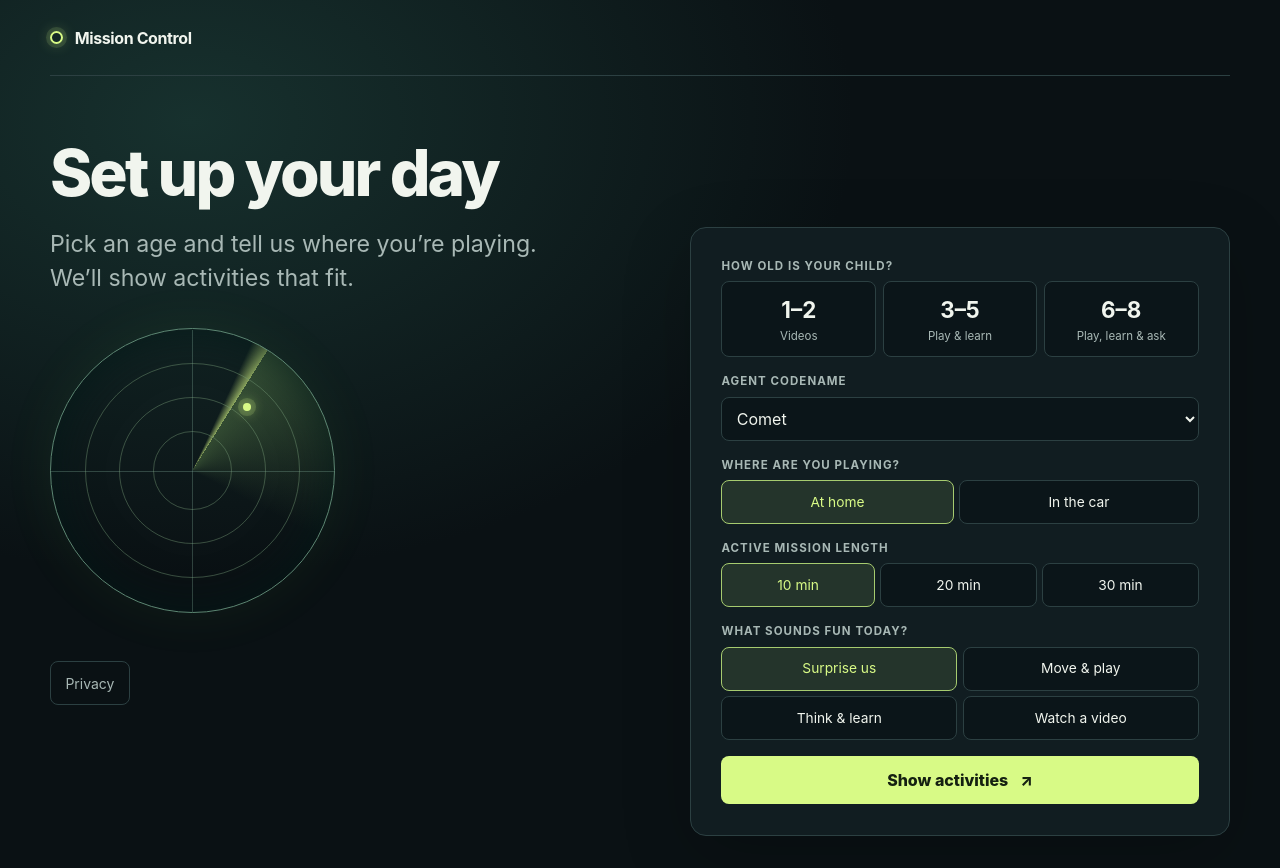
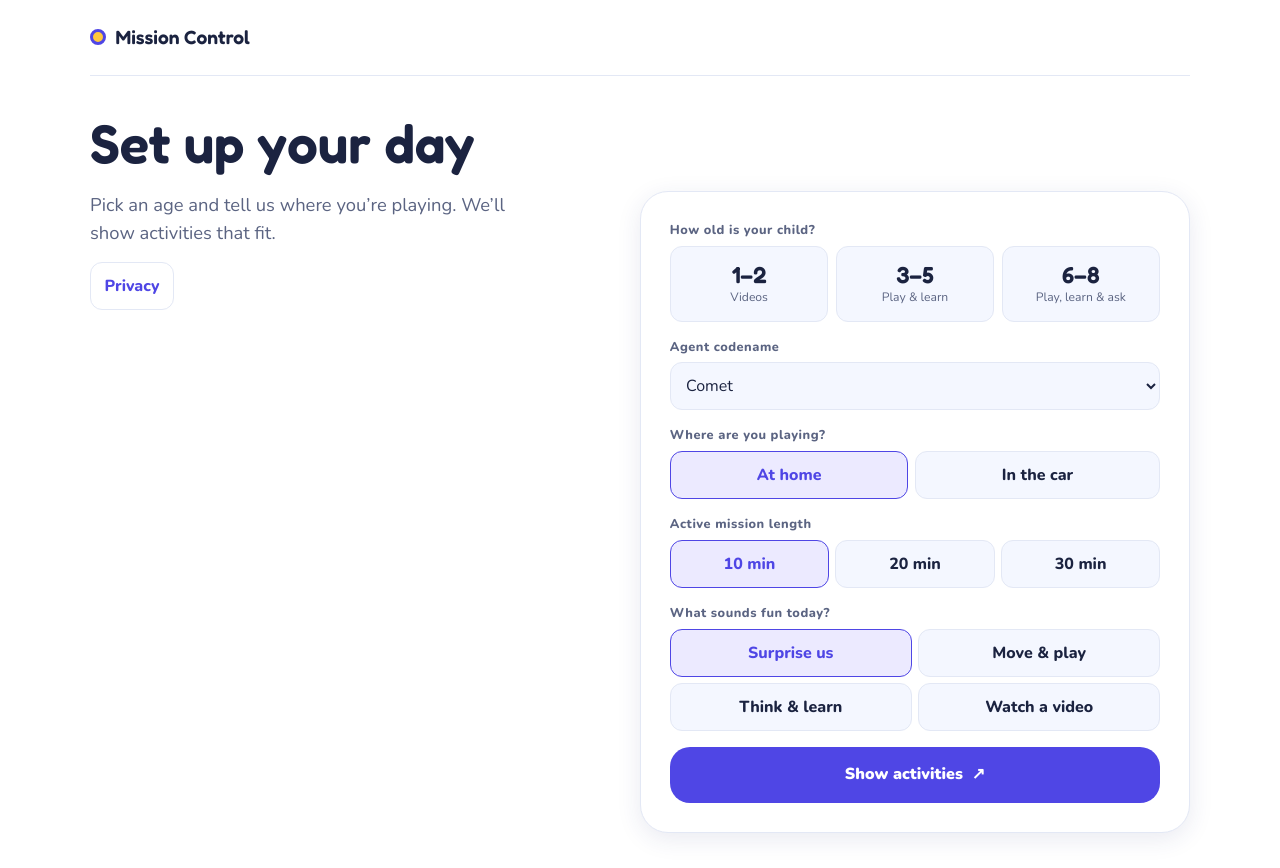
Before and after one commit to Tarlan2006/westcoded-business-cup, a React (Vite) app: page / in a window 1280 px wide. Built offline with nearby package versions, Linux system fonts and the light colour scheme.

Commit message:
Introduce a light visual theme

```diff
--- a/index.html
+++ b/index.html
@@ -4,6 +4,9 @@
     <meta charset="UTF-8" />
     <meta name="viewport" content="width=device-width, initial-scale=1.0" />
     <title>Mission Control</title>
+    <link rel="preconnect" href="https://fonts.googleapis.com" />
+    <link rel="preconnect" href="https://fonts.gstatic.com" crossorigin />
+    <link href="https://fonts.googleapis.com/css2?family=Fredoka:wght@400;500;600;700&amp;family=Nunito:wght@400;600;700;800;900&amp;display=swap" rel="stylesheet" />
   </head>
   <body>
     <div id="root"></div>
--- a/src/index.css
+++ b/src/index.css
@@ -1,283 +1,155 @@
 @import "tailwindcss";
 
 :root {
-  color-scheme: dark;
-  font-family: "Inter", "Segoe UI", sans-serif;
-  color: #f1f5ee;
-  background: #0a1114;
-  --muted: #a8b8b5;
-  --accent: #d8fa86;
-  --edge: #2c4042;
+  color-scheme: light;
+  --bg: #ffffff;
+  --bg-soft: #f4f7ff;
+  --surface: #ffffff;
+  --border: #e3e8f5;
+  --text: #1b2340;
+  --muted: #5b6482;
+  --primary: #4f46e5;
+  --primary-hover: #4138c5;
+  --primary-soft: #eceaff;
+  --accent: #ffc83d;
+  --accent-text: #3d2b00;
+  --success: #1fa971;
+  --success-text: #155940;
+  --coral: #ff6b6b;
+  --coral-soft: #fff0ee;
+  --coral-text: #9c392e;
+  --mint: #dff7ec;
+  --sky: #e8f5ff;
+  --sky-text: #225b87;
+  --sun-soft: #fff5d8;
+  --ink-soft: #344061;
+  --radius-sm: 12px;
+  --radius: 20px;
+  --radius-lg: 28px;
+  --radius-pill: 999px;
+  --shadow: 0 6px 24px rgba(40, 52, 120, .10);
+  --font-heading: "Fredoka", "Nunito", system-ui, sans-serif;
+  --font-body: "Nunito", system-ui, sans-serif;
+  font-family: var(--font-body);
+  color: var(--text);
+  background: var(--bg);
 }
 
-body {
-  min-width: 280px;
-  min-height: 100dvh;
-  margin: 0;
-  background: radial-gradient(ellipse at 15% 14%, #17312e 0, transparent 43%), #0a1114;
-}
-
+body { min-width: 280px; min-height: 100dvh; margin: 0; }
 button, select, a, input { touch-action: manipulation; }
 button:not(:disabled), select { cursor: pointer; }
-button:disabled { cursor: default; opacity: .5; }
-:focus-visible { outline: 2px solid var(--accent); outline-offset: 4px; }
+button:disabled { cursor: default; color: var(--muted); background: var(--bg-soft); }
+:focus-visible { outline: 3px solid var(--primary); outline-offset: 3px; }
 
-.shell {
-  width: min(100% - 3rem, 1180px);
-  margin-inline: auto;
-  padding-bottom: max(2rem, env(safe-area-inset-bottom));
-}
+.shell { width: min(100% - 2rem, 1100px); margin-inline: auto; padding-bottom: max(2rem, env(safe-area-inset-bottom)); }
+.topbar { min-height: 76px; display: flex; align-items: center; justify-content: space-between; gap: .65rem; border-bottom: 1px solid var(--border); }
+.wordmark { display: inline-flex; align-items: center; gap: .6rem; font: 600 1.2rem/1 var(--font-heading); }
+.signal { display: inline-block; width: 1rem; aspect-ratio: 1; border: 3px solid var(--primary); border-radius: 50%; background: var(--accent); }
+.quiet-button, .primary-button, .secondary-button { display: inline-flex; align-items: center; justify-content: center; gap: .55rem; text-decoration: none; text-align: center; border: 1px solid transparent; }
+.quiet-button { min-height: 48px; padding: .5rem .85rem; border-color: var(--border); border-radius: var(--radius-sm); background: var(--surface); color: var(--primary); font-weight: 800; }
+.primary-button, .secondary-button { min-height: 56px; padding: .65rem 1.1rem; border-radius: var(--radius); font-size: 1rem; font-weight: 900; line-height: 1.22; }
+.primary-button { background: var(--primary); color: var(--surface); }
+.primary-button:hover:not(:disabled) { background: var(--primary-hover); }
+.secondary-button { background: var(--primary-soft); border-color: var(--border); color: var(--primary); }
+.quiet-button:hover, .secondary-button:hover:not(:disabled) { border-color: var(--primary); background: var(--primary-soft); }
 
-.topbar {
-  min-height: 76px;
-  display: flex;
-  align-items: center;
-  justify-content: space-between;
-  gap: 1rem;
-  border-bottom: 1px solid var(--edge);
-}
+h1, h2, h3 { font-family: var(--font-heading); font-weight: 600; line-height: 1.07; }
+h1 { font-size: clamp(2.25rem, 6vw, 4.2rem); }
+h2 { font-size: clamp(1.5rem, 3vw, 2rem); }
+h1 em { color: var(--primary); font-style: normal; }
+.panel { min-width: 0; padding: clamp(1rem, 4vw, 1.8rem); border: 1px solid var(--border); border-radius: var(--radius-lg); background: var(--surface); box-shadow: var(--shadow); }
+.setup-form, .parent-panel { display: grid; gap: 1rem; align-content: start; }
+.field-label { display: block; width: fit-content; margin-bottom: .35rem; color: var(--muted); font-size: .8rem; font-weight: 800; letter-spacing: .04em; }
+select, .gate-answer input, .learn-card textarea { width: 100%; min-height: 48px; border: 1px solid var(--border); border-radius: var(--radius-sm); padding: .55rem .7rem; background: var(--bg-soft); }
+.segmented { display: flex; flex-wrap: wrap; gap: .4rem; }
+.segmented button { flex: 1 1 auto; min-height: 48px; min-width: 48px; border: 1px solid var(--border); border-radius: var(--radius-sm); background: var(--bg-soft); padding: .45rem .65rem; font-weight: 800; }
+.segmented button[aria-pressed="true"] { border-color: var(--primary); background: var(--primary-soft); color: var(--primary); }
+.safety { color: var(--accent-text); background: var(--sun-soft); border-left: 4px solid var(--accent); border-radius: var(--radius-sm); padding: .85rem 1rem; font-size: .92rem; }
 
-.wordmark {
-  display: inline-flex;
-  align-items: center;
-  gap: .75rem;
-  font-weight: 750;
-  letter-spacing: -.025em;
-}
-
-.signal {
-  display: inline-block;
-  width: .8rem;
-  aspect-ratio: 1;
-  border: 2px solid var(--accent);
-  border-radius: 100%;
-  box-shadow: 0 0 0 4px #d8fa8620, 0 0 15px #d8fa8655;
-}
-
-.quiet-button {
-  display: inline-flex;
-  min-height: 44px;
-  align-items: center;
-  justify-content: center;
-  border: 1px solid var(--edge);
-  border-radius: 8px;
-  padding: .55rem .9rem;
-  text-decoration: none;
-  color: var(--muted);
-  font-size: .875rem;
-}
-
-.quiet-button:hover, .secondary-button:hover:not(:disabled) { border-color: #6a8981; color: white; }
-
-.intake-layout {
-  display: grid;
-  grid-template-columns: minmax(0, 1fr) minmax(0, 540px);
-  gap: clamp(2rem, 7vw, 6rem);
-}
-
-h1, h2 { font-weight: 760; line-height: 1.04; letter-spacing: -.045em; }
-h1 { font-size: clamp(2.4rem, 6vw, 5rem); }
-h2 { font-size: 1.55rem; }
-h1 em { color: var(--accent); font-style: normal; }
-.intake-intro > p, .parent-panel > p, .results > p { color: var(--muted); margin-top: .9rem; }
-
-.radar {
-  position: relative;
-  isolation: isolate;
-  width: min(100%, 285px);
-  aspect-ratio: 1;
-  margin: 2rem 0;
-  overflow: hidden;
-  border: 1px solid #5c8672;
-  border-radius: 50%;
-  background: conic-gradient(from 32deg, #b0ef7c38, transparent 24%, transparent 98%, #d8fa86a0);
-  box-shadow: inset 0 0 45px #031917b0, 0 0 55px #79dc5410;
-}
-
-.radar::before, .radar::after {
-  content: "";
-  position: absolute;
-  background: #7fa89853;
-  inset: 50% 0 auto;
-  height: 1px;
-}
-
-.radar::after { transform: rotate(90deg); }
-.radar span { position: absolute; inset: 12%; border: 1px solid #779b7770; border-radius: 50%; }
-.radar span:nth-child(2) { inset: 24%; }
-.radar span:nth-child(3) { inset: 36%; }
-.radar i {
-  position: absolute;
-  top: 26%;
-  left: 68%;
-  background: var(--accent);
-  width: 8px;
-  aspect-ratio: 1;
-  border-radius: 50%;
-  box-shadow: 0 0 13px var(--accent), 0 0 0 5px #d8fa8628;
-}
-
-.panel {
-  padding: clamp(1.1rem, 4vw, 1.9rem);
-  border: 1px solid var(--edge);
-  border-radius: 16px;
-  background: #111d21;
-  box-shadow: 0 20px 70px #0003;
-}
-
-.setup-form, .parent-panel { display: grid; gap: 1rem; align-content: start; }
-.field-label {
-  display: block;
-  width: fit-content;
-  margin-bottom: .38rem;
-  color: var(--muted);
-  font-size: .72rem;
-  font-weight: 700;
-  letter-spacing: .09em;
-  text-transform: uppercase;
-}
-
-select, .gate-answer input {
-  width: 100%;
-  min-height: 44px;
-  border: 1px solid var(--edge);
-  border-radius: 8px;
-  padding: .48rem .65rem;
-  background: #0b1519;
-}
-
-.segmented { display: flex; flex-wrap: wrap; gap: .35rem; }
-.segmented button {
-  flex: 1 0 auto;
-  min-height: 44px;
-  border: 1px solid var(--edge);
-  border-radius: 8px;
-  background: #0b1519;
-  padding: .35rem .5rem;
-  font-size: .86rem;
-}
-
-.segmented button[aria-pressed="true"] {
-  border-color: #a6cb6f;
-  background: #24342b;
-  color: var(--accent);
-}
-
-.safety { color: #dcd2ad; font-size: .79rem; line-height: 1.45; padding: .6rem .8rem; border-left: 2px solid #e3c66d; background: #e3c66d0e; }
-
-.primary-button, .secondary-button {
-  display: flex;
-  align-items: center;
-  justify-content: center;
-  gap: .75rem;
-  min-height: 48px;
-  padding: .6rem 1rem;
-  border-radius: 8px;
-  font-weight: 800;
-  text-align: center;
-  text-decoration: none;
-}
-
-.primary-button { color: #152011; background: var(--accent); }
-.primary-button:hover:not(:disabled) { background: #ecffbf; }
-.secondary-button { border: 1px solid #537168; background: #142529; }
-
-.mission-shell { width: min(100% - 2rem, 660px); }
-.mission-console { display: grid; justify-items: center; margin: 1rem auto 0; gap: clamp(.65rem, 2vh, 1.2rem); text-align: center; }
-.mission-stats { display: flex; justify-content: space-between; gap: .5rem; width: 100%; color: var(--muted); }
-.mission-stats span { background: #122125; border: 1px solid var(--edge); border-radius: 8px; padding: .4rem .6rem; font-size: .83rem; }
-.mission-stats strong { color: #f1f5ee; margin-left: .3rem; }
-.timer {
-  width: min(70vw, 30dvh, 265px);
-  min-width: 170px;
-  aspect-ratio: 1;
-  border-radius: 50%;
-  padding: 8px;
-  background: conic-gradient(var(--accent) var(--remaining), #2c4042 0);
-  box-shadow: 0 0 40px #8ae7651c;
-}
-
-.timer-center { display: grid; align-content: center; justify-items: center; height: 100%; border-radius: 50%; background: #0d1b1e; }
-.timer-value { font-size: clamp(3rem, 8vw, 5rem); font-weight: 760; line-height: 1.1; font-variant-numeric: tabular-nums; }
-.timer-label { font-size: .7rem; text-transform: uppercase; letter-spacing: .12em; color: var(--muted); }
+.mission-shell { width: min(100% - 2rem, 830px); }
+.mission-console { display: grid; justify-items: center; margin: 1rem auto 0; gap: clamp(.65rem, 2vh, 1.15rem); text-align: center; }
+.mission-stats { display: flex; justify-content: center; flex-wrap: wrap; gap: .5rem; width: 100%; color: var(--muted); }
+.mission-stats span { background: var(--bg-soft); border-radius: var(--radius-pill); padding: .4rem .75rem; font-size: .86rem; }
+.mission-stats strong { color: var(--text); margin-left: .25rem; }
+.timer { --timer-color: var(--primary); display: grid; width: clamp(176px, 32dvh, 280px); max-width: 78vw; aspect-ratio: 1; border-radius: 50%; padding: 9px; background: conic-gradient(var(--timer-color) var(--remaining), var(--primary-soft) 0); box-shadow: var(--shadow); }
+.timer[data-warm="true"] { --timer-color: var(--accent); }
+.timer-center { display: grid; align-content: center; justify-items: center; border-radius: 50%; background: var(--surface); }
+.timer-value { font: 600 clamp(3rem, 8vw, 5rem)/1.05 var(--font-heading); font-variant-numeric: tabular-nums; }
+.timer-label { font-size: .8rem; font-weight: 800; color: var(--muted); }
 .avatar { display: flex; justify-content: center; align-items: center; gap: 4px; height: 30px; }
-.avatar i { width: 5px; height: 55%; border-radius: 9px; background: var(--accent); }
+.avatar i { width: 5px; height: 55%; border-radius: var(--radius-pill); background: var(--primary); }
 .avatar i:nth-child(2n) { height: 75%; }
 .avatar i:nth-child(3) { height: 94%; }
 .avatar.speaking i { transform: scaleY(calc(.5 + var(--voice-level, 0) * 1.1)); }
 .avatar.speaking i:nth-child(2n) { transform: scaleY(calc(.55 + var(--voice-level, 0) * 1.5)); }
+.caption { max-width: 36ch; min-height: 2.4em; display: grid; place-items: center; font: 500 clamp(1.3rem, 4vw, 1.85rem)/1.2 var(--font-heading); }
+.assignment { max-width: 47ch; color: var(--muted); line-height: 1.35; }
+.mission-actions { width: 100%; display: grid; grid-template-columns: repeat(2, minmax(0, 1fr)); gap: .6rem; }
+.mission-actions > :only-child { grid-column: 1 / -1; }
+.mission-actions button { min-height: clamp(64px, 11dvh, 92px); font-size: clamp(.9rem, 4vw, 1.2rem); }
+.talk-button { touch-action: none; user-select: none; -webkit-touch-callout: none; }
+.voice-message { font-size: .87rem; color: var(--accent-text); background: var(--sun-soft); border-radius: var(--radius-sm); padding: .45rem .7rem; }
 
-.caption { max-width: 36ch; min-height: 2.8em; display: grid; place-items: center; font-size: clamp(1.12rem, 3.9vw, 1.7rem); line-height: 1.3; font-weight: 680; }
-.assignment { max-width: 47ch; color: var(--muted); line-height: 1.35; }
-.mission-actions { width: 100%; display: grid; grid-template-columns: repeat(2, minmax(0, 1fr)); gap: .55rem; }
-.mission-actions > :only-child { grid-column: 1 / -1; }
-.mission-actions button { min-height: clamp(65px, 11dvh, 96px); font-size: clamp(.95rem, 4.5vw, 1.4rem); }
-.talk-button { touch-action: none; user-select: none; -webkit-touch-callout: none; }
-.voice-message { font-size: .87rem; color: #ead69c; }
+.narrow-shell { width: min(100% - 2rem, 660px); }
+.learn-shell { width: min(100% - 2rem, 800px); }
+.learn-page { display: grid; gap: 1.15rem; padding-top: clamp(1.2rem, 3vw, 2.5rem); }
+.learn-page h1 { font-size: clamp(2.05rem, 6vw, 3.4rem); }
+.learn-page > .quiet-button { justify-self: start; }
+.learn-description, .privacy p, .results > p { color: var(--muted); }
+.activity-grid { display: grid; gap: .8rem; grid-template-columns: repeat(auto-fit, minmax(min(100%, 255px), 1fr)); }
+.activity-tile { display: grid; gap: .32rem; align-content: start; justify-items: start; min-height: 115px; padding: clamp(.9rem, 2vw, 1.25rem); text-align: left; border: 1px solid var(--border); border-radius: var(--radius-lg); background: var(--bg-soft); box-shadow: var(--shadow); }
+.activity-tile:hover { border-color: var(--primary); }
+.activity-tile strong { color: var(--text); font: 600 clamp(1.14rem, 3vw, 1.45rem)/1.12 var(--font-heading); }
+.activity-tile span { color: var(--muted); }
+.activity-icon { display: grid; place-items: center; width: 2.4rem; height: 2.4rem; border-radius: var(--radius-sm); background: var(--surface); }
+.activity-tile .activity-icon { color: var(--primary); font-size: 1.3rem; }
 
-.narrow-shell { width: min(100% - 2rem, 640px); }
-.learn-shell { width: min(100% - 2rem, 900px); }
-.learn-page { display: grid; gap: 1.25rem; padding-top: clamp(1.5rem, 5vw, 4rem); }
-.learn-page h1 { font-size: clamp(2.25rem, 7vw, 4rem); }
-.learn-page > .quiet-button { justify-self: start; }
-.learn-description { color: var(--muted); }
-.activity-grid { display: grid; gap: .8rem; grid-template-columns: repeat(auto-fit, minmax(min(100%, 215px), 1fr)); }
-.intake-intro > p { max-width: 34ch; font-size: clamp(1.05rem, 2.8vw, 1.45rem); margin-top: 0; }
-.intake-intro .quiet-button { margin-top: 1rem; }
-.age-choices { display: grid; grid-template-columns: repeat(3, minmax(0, 1fr)); gap: .4rem; }
+.intake-layout { display: grid; grid-template-columns: minmax(0, 1fr) minmax(0, 550px); gap: clamp(1rem, 5vw, 4rem); }
+.intake-intro > p { max-width: 38ch; font-size: 1.15rem; color: var(--muted); margin-bottom: 1rem; }
+.age-choices { display: grid; grid-template-columns: repeat(3, minmax(0, 1fr)); gap: .45rem; }
 .age-choice { position: relative; cursor: pointer; }
 .age-choice input { position: absolute; width: 100%; height: 100%; opacity: 0; cursor: pointer; }
-.age-choice > span { display: grid; justify-items: center; align-content: center; gap: .12rem; min-height: 76px; height: 100%; padding: .25rem; border: 1px solid var(--edge); border-radius: 8px; background: #0b1519; }
-.age-choice strong { font-size: 1.4rem; }
-.age-choice span span { font-size: .72rem; color: var(--muted); text-align: center; }
-.age-choice input:checked + span { border-color: var(--accent); background: #24342b; color: var(--accent); }
-.age-choice input:focus-visible + span { outline: 2px solid var(--accent); outline-offset: 2px; }
+.age-choice > span { display: grid; justify-items: center; align-content: center; min-height: 76px; height: 100%; padding: .35rem; border: 1px solid var(--border); border-radius: var(--radius-sm); background: var(--bg-soft); }
+.age-choice strong { font: 600 1.45rem var(--font-heading); }
+.age-choice span span { font-size: .76rem; color: var(--muted); text-align: center; }
+.age-choice input:checked + span { border-color: var(--primary); background: var(--primary-soft); color: var(--primary); }
+.age-choice input:focus-visible + span { outline: 3px solid var(--primary); outline-offset: 2px; }
 .interests { display: grid; grid-template-columns: repeat(2, minmax(0, 1fr)); }
 .activity-summary { display: flex; flex-wrap: wrap; align-items: center; justify-content: space-between; gap: .7rem 1rem; }
 .summary-actions { display: flex; flex-wrap: wrap; align-items: center; gap: .7rem 1rem; color: var(--muted); font-size: .875rem; }
 .activity-section { display: grid; gap: .75rem; }
-.activity-tile { display: grid; gap: .35rem; align-content: center; justify-items: start; min-height: 108px; padding: clamp(.65rem, 3vw, 1.4rem); text-align: left; border: 1px solid var(--edge); border-radius: 12px; background: #132225; }
-.activity-tile:hover { border-color: var(--accent); background: #20332d; }
-.activity-tile strong { color: var(--accent); font-size: clamp(1.05rem, 4vw, 1.65rem); }
-.activity-tile span { color: var(--muted); }
-.activity-tile .activity-icon { color: var(--accent); font-size: 1.5rem; }
 .video-panel { display: grid; gap: .8rem; }
-.video-player { display: block; width: 100%; min-width: 200px; min-height: 200px; aspect-ratio: 16 / 9; border: 0; border-radius: 8px; background: #0a1114; }
-.learn-card { display: grid; gap: 1rem; }
+.video-player { display: block; width: 100%; min-width: 200px; min-height: 200px; aspect-ratio: 16 / 9; border: 0; border-radius: var(--radius-sm); background: var(--bg-soft); }
+.learn-card { display: grid; gap: .9rem; }
 .learn-card > .quiet-button { justify-self: start; }
 .answer-list { display: grid; gap: .55rem; }
-.answer-list button { min-height: 58px; font-size: 1.1rem; }
-.answer-list [data-result="correct"] { opacity: 1; color: var(--accent); border-color: var(--accent); }
+.answer-list button { min-height: 64px; font-size: 1.1rem; }
+.answer-list [data-result="correct"] { color: var(--success-text); background: var(--mint); border-color: var(--success); }
 .quiz-emoji { font-size: clamp(1.8rem, 7vw, 3.2rem); }
-.memory-grid { display: grid; grid-template-columns: repeat(4, minmax(0, 1fr)); gap: .5rem; }
-.memory-card { min-height: 52px; aspect-ratio: 1; border: 1px solid var(--edge); border-radius: 10px; background: #162a2b; color: var(--accent); font-size: clamp(1.5rem, 7vw, 3rem); }
-.memory-card.face-up { opacity: 1; background: #26382d; }
-.tic-grid { display: grid; grid-template-columns: repeat(3, minmax(48px, 1fr)); gap: .5rem; width: min(100%, 420px); }
-.tic-grid [data-mark] { opacity: 1; }
-.tic-grid [data-mark="O"] { color: #a9d9ef; }
-.tic-grid [data-winning] { border-color: var(--accent); background: #26382d; }
-.learn-card textarea { width: 100%; resize: vertical; padding: .85rem; border: 1px solid var(--edge); border-radius: 8px; background: #0b1519; }
+.memory-grid { display: grid; grid-template-columns: repeat(4, minmax(0, 1fr)); gap: .5rem; width: min(100%, 480px); margin-inline: auto; }
+.memory-card { min-height: 64px; aspect-ratio: 1; border: 1px solid var(--border); border-radius: var(--radius); background: var(--primary-soft); color: var(--primary); font: 600 clamp(1.5rem, 7vw, 3rem) var(--font-heading); }
+.memory-card.face-up { background: var(--mint); }
+.tic-grid { display: grid; grid-template-columns: repeat(3, minmax(48px, 1fr)); gap: .5rem; width: min(100%, 380px); margin-inline: auto; }
+.tic-grid [data-mark="X"] { color: var(--primary); }
+.tic-grid [data-mark="O"] { color: var(--coral-text); }
+.tic-grid [data-winning] { border-color: var(--success); background: var(--mint); }
+.learn-card textarea { resize: vertical; padding: .85rem; }
 .learn-card .talk-button { min-height: 68px; }
 .ask-answer { font-size: clamp(1.15rem, 3vw, 1.5rem); line-height: 1.45; }
-.narrow-shell .panel { margin-top: clamp(1.3rem, 5vw, 4rem); }
-.narrow-shell h1 { font-size: clamp(2.2rem, 7vw, 3.7rem); }
 .gate-answer { max-width: 15rem; }
 .parent-panel > .quiet-button { justify-self: start; }
 .privacy h2 { margin-top: .5rem; }
-.privacy p { margin-top: 0; }
 .results { text-align: center; }
 .results > .field-label { margin-inline: auto; }
-.results .primary-button { width: 100%; margin-top: 1.4rem; }
-.result-stats { display: grid; grid-template-columns: repeat(2, 1fr); gap: .6rem; margin: 1.2rem 0; }
-.result-stats div { border-radius: 9px; border: 1px solid var(--edge); padding: .6rem; background: #0b1519; }
-.result-stats dt { color: var(--muted); font-size: .85rem; }
-.result-stats dd { color: var(--accent); font-size: 1.6rem; font-weight: 720; }
+.results .primary-button { width: 100%; margin-top: .65rem; }
+.result-stats { display: grid; grid-template-columns: repeat(2, 1fr); gap: .65rem; margin: 1.05rem 0; }
+.result-stats div { border-radius: var(--radius); border: 1px solid var(--border); padding: .7rem; background: var(--bg-soft); }
+.result-stats dt { color: var(--muted); font-size: .85rem; font-weight: 800; }
+.result-stats dd { color: var(--primary); font: 600 1.65rem var(--font-heading); }
 
-@media (max-width: 800px) {
-  .shell { width: min(100% - 2rem, 550px); }
-  .intake-layout { grid-template-columns: 1fr; gap: 1.25rem; }
-  .radar { display: none; }
-  .topbar { min-height: 64px; }
+@media (max-width: 700px) {
+  .intake-layout { grid-template-columns: 1fr; }
+  .topbar { min-height: 62px; }
 }
 
 @media (prefers-reduced-motion: reduce) { .avatar.speaking i, .avatar.speaking i:nth-child(2n) { transform: none; } }
```
